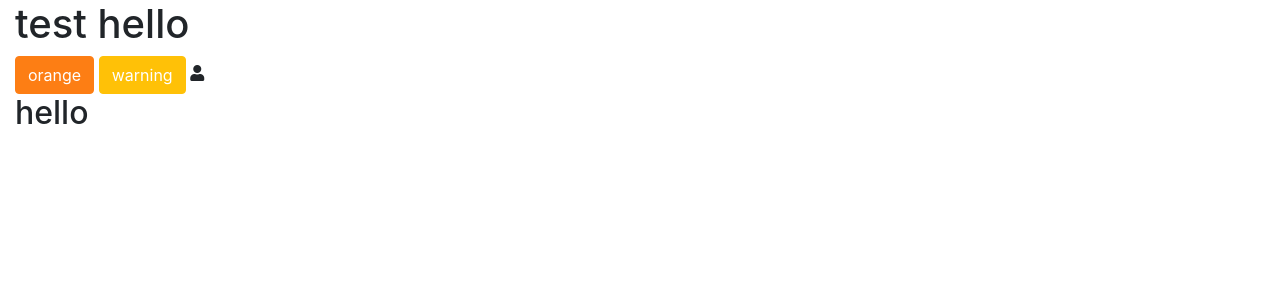
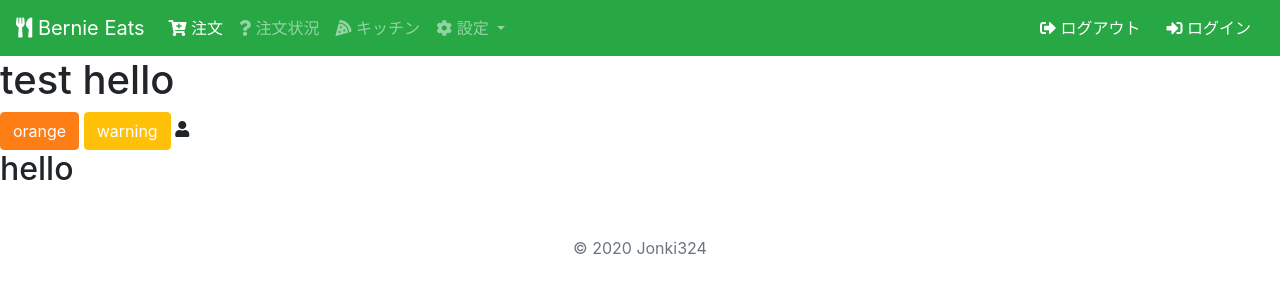
Before and after one commit to jonki324/bernie-eats, a Django app: page /account/ in a window 1280 px wide. Shown: the top 300 px of the page. Run offline with Django 3.2, Linux system fonts and the light colour scheme; style sheets or scripts are compiled from the project's sources; some libraries are stand-ins or nearby versions.

Commit message:
ベーステンプレート修正

```diff
--- a/templates/base.html
+++ b/templates/base.html
@@ -5,13 +5,61 @@
 <head>
   <meta charset="UTF-8">
   <meta name="viewport" content="width=device-width, initial-scale=1, shrink-to-fit=no">
+  <link rel="icon" href="{% static 'favicon.png' %}">
   <link rel="stylesheet" href="{% sass_src 'scss/bootstrap.scss' %}">
   <link rel="stylesheet" href="{% static 'css/all.css' %}">
-  <title>{% block title %}BernieEats{% endblock title %}</title>
+  <title>{% block title %}Bernie Eats{% endblock title %}</title>
 </head>
 <body>
-<div id="app" class="container-fluid">
+<div id="app">
+<header>
+  <nav class="navbar navbar-expand-lg navbar-dark bg-success">
+    <a class="navbar-brand" href="{% url 'order:index' %}"><i class="fas fa-utensils"></i> Bernie Eats</a>
+    <button class="navbar-toggler" type="button" data-toggle="collapse" data-target="#navbarSupportedContent"
+            aria-controls="navbarSupportedContent" aria-expanded="false" aria-label="Toggle navigation">
+      <span class="navbar-toggler-icon"></span>
+    </button>
+    <div class="collapse navbar-collapse" id="navbarSupportedContent">
+      <ul class="navbar-nav mr-auto">
+        <li class="nav-item active">
+          <a class="nav-link" href="{% url 'order:index' %}"><i class="fas fa-cart-plus"></i> 注文</a>
+        </li>
+        <li class="nav-item">
+          <a class="nav-link" href="{% url 'order:status' %}"><i class="fas fa-question"></i> 注文状況</a>
+        </li>
+        <li class="nav-item">
+          <a class="nav-link" href="{% url 'kitchen:index' %}"><i class="fas fa-pizza-slice"></i> キッチン</a>
+        </li>
+        <li class="nav-item dropdown">
+          <a class="nav-link dropdown-toggle" href="#" id="navbarDropdownMenuLink" role="button" data-toggle="dropdown"
+             aria-haspopup="true" aria-expanded="false">
+            <i class="fas fa-cog"></i> 設定
+          </a>
+          <div class="dropdown-menu" aria-labelledby="navbarDropdownMenuLink">
+            <a class="dropdown-item" href="{% url 'item:index' %}"><i class="fas fa-hamburger"></i> 商品</a>
+            <div class="dropdown-divider"></div>
+            <a class="dropdown-item" href="{% url 'util:log' %}"><i class="fas fa-calculator"></i> 集計</a>
+            <a class="dropdown-item" href="{% url 'util:summary' %}"><i class="fas fa-history"></i> ログ</a>
+          </div>
+        </li>
+      </ul>
+      <form class="form-inline my-2 my-lg-0" action="{% url 'account:logout' %}">
+        <button class="btn btn-success my-2 my-sm-0" type="submit"><i class="fas fa-sign-out-alt"></i> ログアウト
+        </button>
+      </form>
+      <form class="form-inline my-2 my-lg-0" action="{% url 'account:index' %}">
+        <button class="btn btn-success my-2 my-sm-0" type="submit"><i class="fas fa-sign-in-alt"></i> ログイン</button>
+      </form>
+    </div>
+  </nav>
+{% block header %}{% endblock header %}
+</header>
+<main>
 {% block main %}{% endblock main %}
+</main>
+<footer class="mt-5 mb-3">
+  <p class="text-center text-muted">© 2020 Jonki324</p>
+</footer>
 </div>
 <script src="{% static 'js/jquery-3.4.1.js' %}"></script>
 <script src="{% static 'js/bootstrap.bundle.js' %}"></script>
```
Also changed, not shown: static/favicon.png (added).
